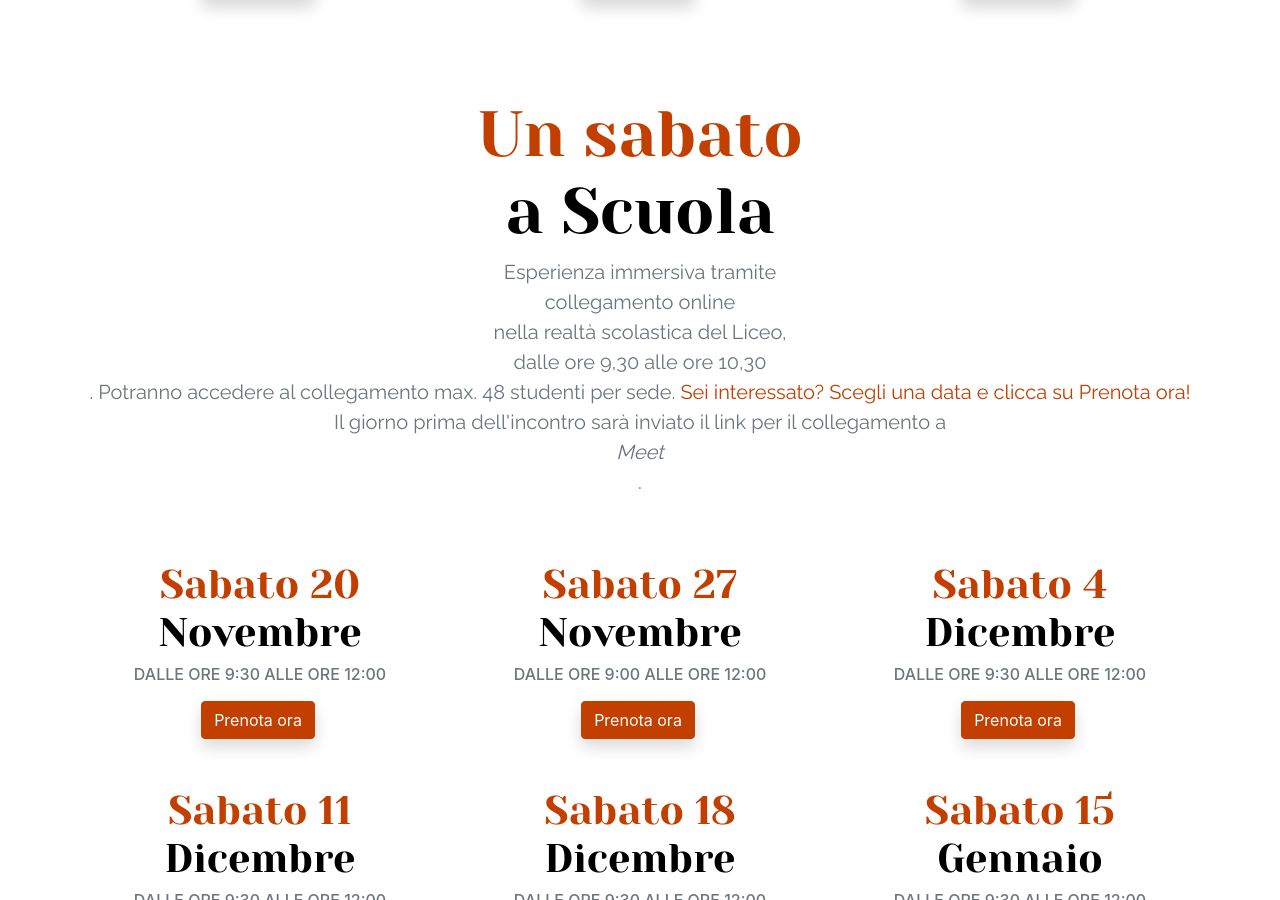
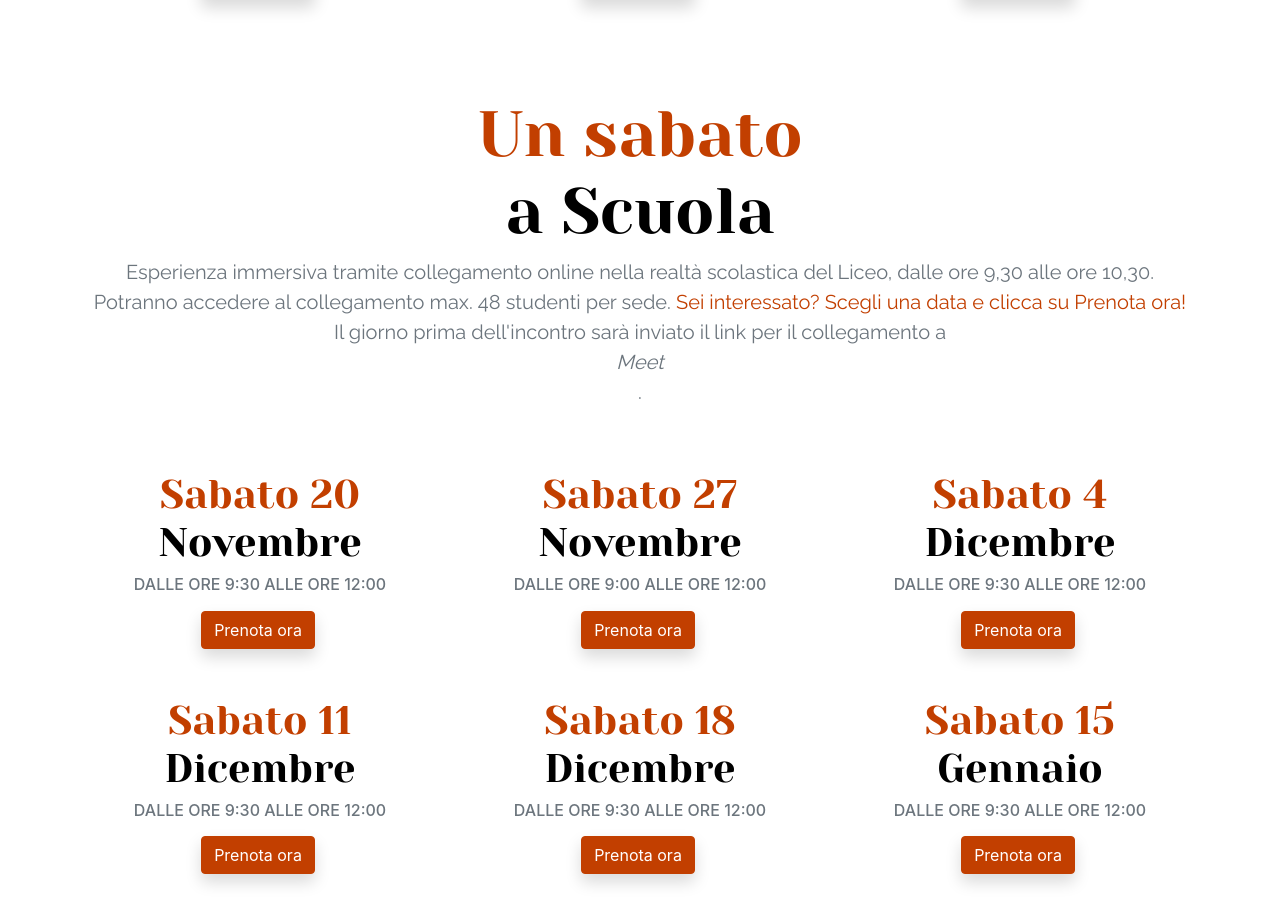
Before and after one commit to PiervitoCreanza/orientamento.liceodegiorgi.edu.it, a Jekyll site: the page built from incontri.html, in a window 1280 px wide and 900 px high, scrolled down 1441 px. Built offline with Jekyll 4.4.1, drawn with Linux system fonts in a browser that asks for light colours.

Commit message:
Updated '_data/incontri.json' via CloudCannon

```diff
--- a/_data/incontri.json
+++ b/_data/incontri.json
@@ -30,7 +30,7 @@
 		},
 		{
 			"titolo": "<span class='text-red'>Un sabato</span></br>a Scuola",
-			"sottotitolo": "Esperienza immersiva tramite <br>collegamento online </br> nella realtà scolastica del Liceo, <br>dalle ore 9,30 alle ore 10,30</br>. Potranno accedere al collegamento max. 48 studenti per sede. <span class='text-red'>Sei interessato? Scegli una data e clicca su Prenota ora!</span></br> Il giorno prima dell'incontro sarà inviato il link per il collegamento a <br> <i>Meet </br> </i>.",
+			"sottotitolo": "Esperienza immersiva tramite collegamento online nella realtà scolastica del Liceo, dalle ore 9,30 alle ore 10,30. Potranno accedere al collegamento max. 48 studenti per sede. <span class='text-red'>Sei interessato? Scegli una data e clicca su Prenota ora!</span></br> Il giorno prima dell'incontro sarà inviato il link per il collegamento a <br> <i>Meet </br> </i>.",
 			"date": [
 				{
 					"giorno": "Sabato 20",
```
